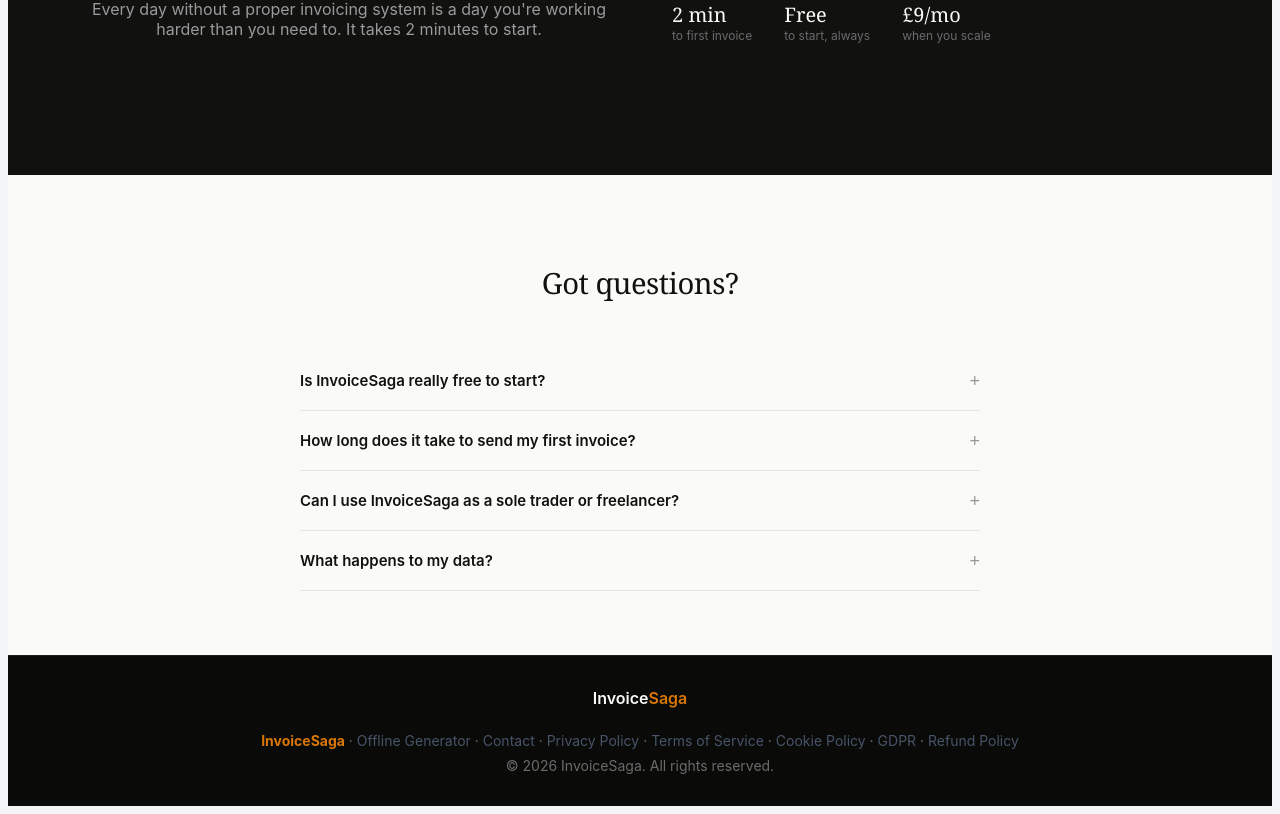
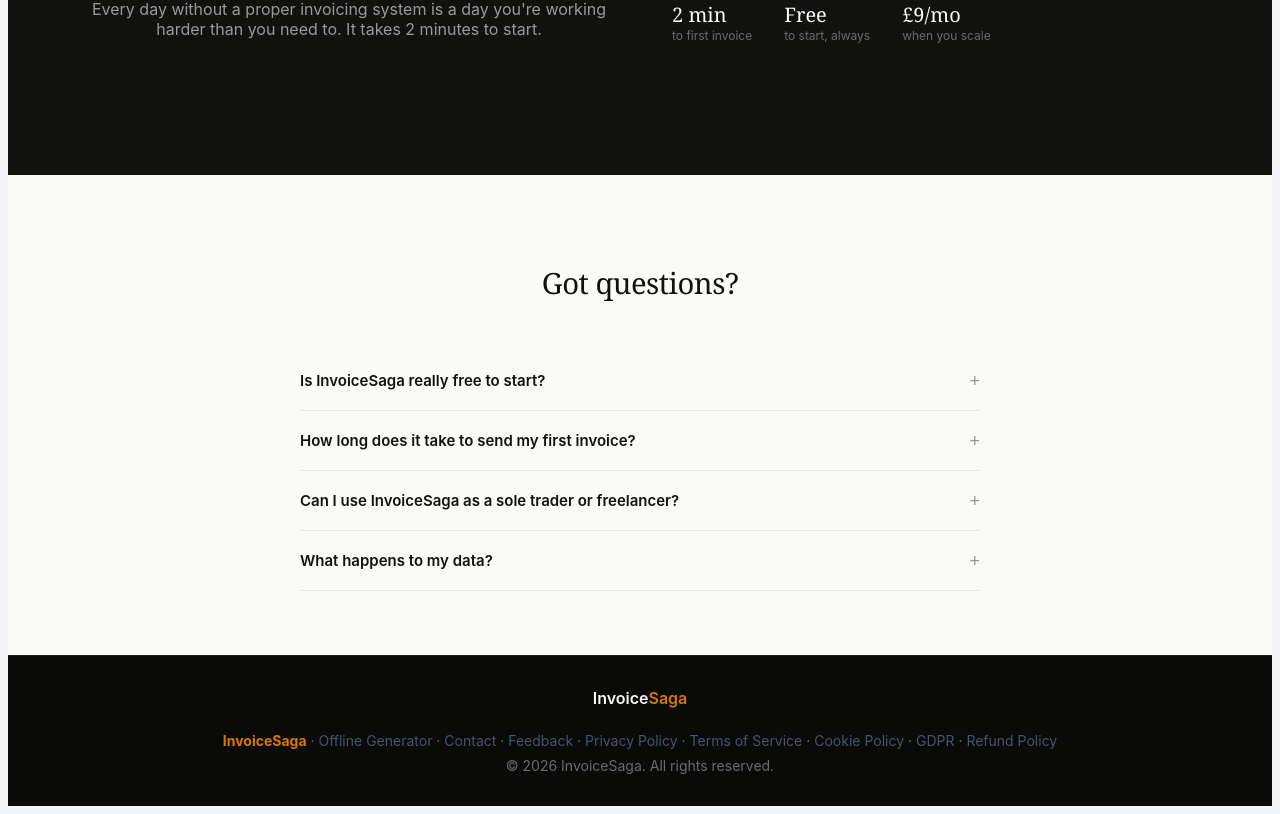
Before and after one commit to mytrut-MMX/invoiceai-pro, a React (Vite) app: page / in a window 1280 px wide. Shown: the part 4571-5385 px from the top of the page. Built offline with nearby package versions, Linux system fonts and the light colour scheme; no server answers.

Commit message:
Add Feedback link to LandingPage hardcoded footer
SharedFooter already had it, but LandingPage uses its own inline footer
which was missing the Feedback link.

https://claude.ai/code/session_01AkTdMUPz3tpTyVR93Ps8ZX

```diff
--- a/src/pages/landing/LandingPage.jsx
+++ b/src/pages/landing/LandingPage.jsx
@@ -434,6 +434,8 @@ export default function LandingPage() {
           {' · '}
           <Link to={ROUTES.CONTACT}   style={{ color:'#475569', textDecoration:'none' }}>Contact</Link>
           {' · '}
+          <Link to={ROUTES.FEEDBACK}  style={{ color:'#475569', textDecoration:'none' }}>Feedback</Link>
+          {' · '}
           <Link to={ROUTES.PRIVACY}   style={{ color:'#475569', textDecoration:'none' }}>Privacy Policy</Link>
           {' · '}
           <Link to={ROUTES.TERMS}     style={{ color:'#475569', textDecoration:'none' }}>Terms of Service</Link>
```
